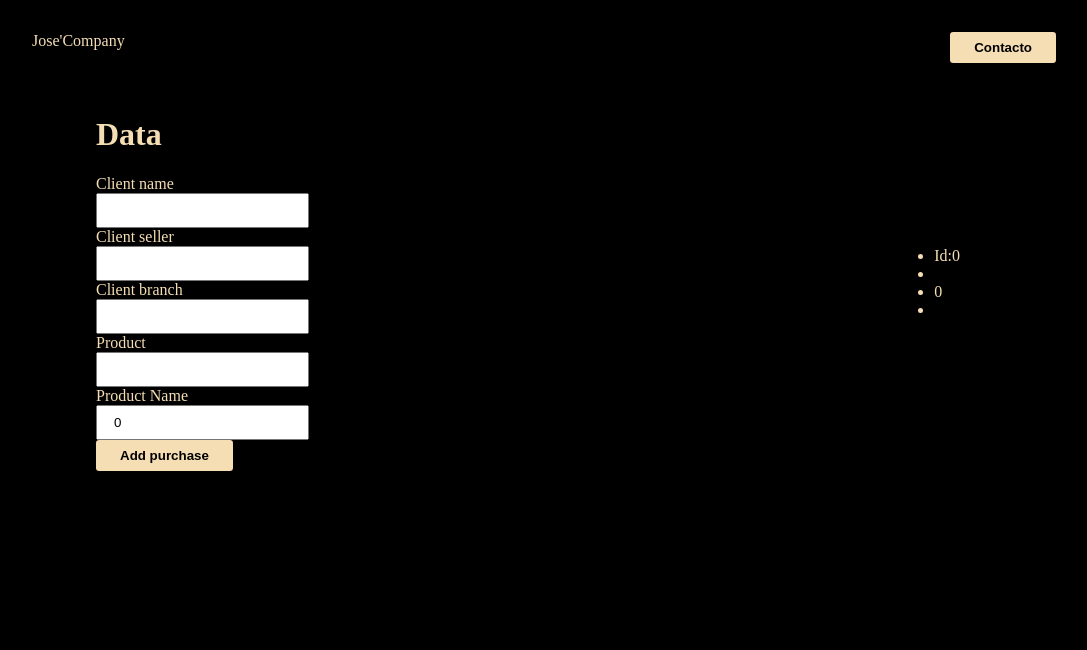
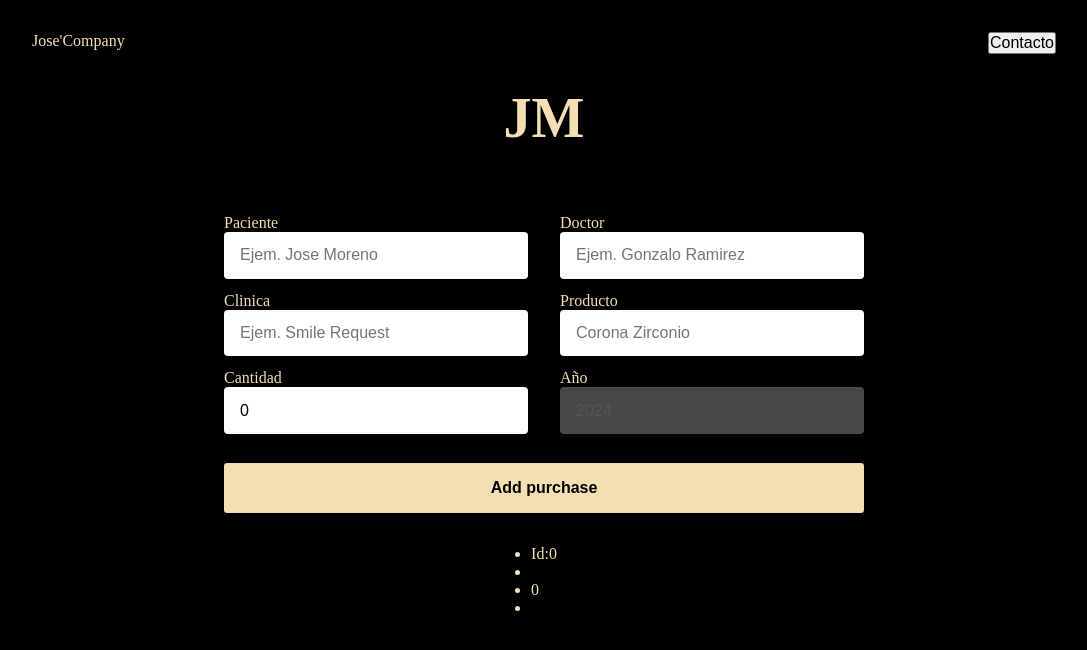
Before and after one commit to JooseMM/cuentas-PDF, a React (Vite) app: page / in a window 1280 px wide. Shown: the top 650 px of the page, without its empty margins (96-1183 px from the left). Built offline with nearby package versions, Linux system fonts and the light colour scheme.

Commit message:
add styles to wide screens

```diff
--- a/src/App.css
+++ b/src/App.css
@@ -1,34 +1,70 @@
+*, * > * {
+  box-sizing: border-box;
+  padding: 0;
+  margin: 0;
+  font-size: 16px;
+}
+main {
+  flex-direction: row;
+  width: 40rem;
+  margin-inline: auto;
+}
+input{
+  padding: 0.9rem 1rem;
+  border: none;
+  border-radius: 4px;
+}
+h1 {
+  font-size: 3.5rem;
+  text-align: center;
+  margin-bottom: 4rem;
+}
 .navbar {
+  display: flex;
+  justify-content: space-between;
   width: 80%;
   margin-inline:auto;
   margin-block: 2rem;
 }
-.flex-center {
+.main-container {
   display: flex;
-  justify-content: space-between;
-}
-main {
-  flex-direction: row;
-  width: 70%;
-  margin-inline: auto;
+  flex-direction: column;
 }
 .input-section {
+  display: flex;
+  flex-direction: column;
+}
+.input-section .input-row:not(:last-child) {
+  margin-bottom: 0.8rem;
+}
+.input-section .input-row {
+  display: flex;
+  justify-items: center;
+}
+.input-row .single-input {
+  display: flex;
+  flex-direction: column;
+  width: 19rem;
+}
+.input-row .single-input:not(:last-child) {
   margin-right: 2rem;
-  flex-direction: column;
-  align-items:flex-start;
+}
+.single-input > input {
+  width: 100%;
 }
 .output-section {
-  margin-right: 2rem;
+  display: flex;
+  flex-direction: column;
+  margin-top: 2rem;
   align-items: center;
 }
-button {
+.input-section .add-button {
+  margin-top: 1rem;
+  width: 100%;
   background-color: wheat;
   outline: none;
   border: none;
-  padding: 0.5rem 1.5rem;
+  padding: 1rem;
   border-radius: 0.2rem;
   font-weight: 600;
 }
-input{
-  padding: 0.5rem 1rem;
-}
--- a/src/App.tsx
+++ b/src/App.tsx
@@ -1,14 +1,20 @@
 import './App.css'
 import Navbar from './Components/Navbar'
-import MainContainer from './Components/MainContainer'
+import { useAccountState } from './CustomHooks/useAccountState';
+import InputInterface from './Components/InputInterface';
+import OutputInterface from './Components/OutputInterface';
 
 function App() {
 
+    const  { state, handleChange }= useAccountState();
   return (
-    <div >
+    <>
       <Navbar/>
-      <MainContainer/>
-    </div>
+    <main className="main-container">
+      <InputInterface handleChange={handleChange} state={state} />
+      <OutputInterface state={state}/>
+    </main>
+    </>
   )
 }
 
--- a/src/Components/InputInterface.tsx
+++ b/src/Components/InputInterface.tsx
@@ -2,36 +2,63 @@ import { InputInterfaceProps } from "../interfaces/interfaces";
 
 function InputInterface ({state, handleChange}:InputInterfaceProps) {
 const currentIndex = state.length - 1;
+const currentYear = 2024;
   return (
 	  <form onSubmit={(event)=> handleChange(event, true, "finish")}
-	className="input-section flex-center">
-	<h1>Data</h1>
-	  <label htmlFor='client-name'>Client name</label>
+	className="input-section">
+	<h1>JM</h1>
+	<div className="input-row">
+	  <div className="single-input">
+	    <label htmlFor='client-name'>Paciente</label>
 	    <input type="text" id="client-name"
+	    placeholder="Ejem. Jose Moreno"
 	    value={state[currentIndex].clientName}
 	    onChange={(e)=> handleChange(undefined, e.target.value, 'clientName')}
 	    />
-	  <label htmlFor='client-seller'>Client seller</label>
+	  </div>
+	    <div className="single-input">
+	      <label htmlFor='client-seller'>Doctor</label>
 	      <input type="text" id="client-seller"
+	      placeholder="Ejem. Gonzalo Ramirez"
 	      value={state[currentIndex].clientSeller}
 	      onChange={(e)=> handleChange(undefined, e.target.value, 'clientSeller')}
 	      />
-	  <label htmlFor='client-branch'>Client branch</label>
+	    </div>
+	    </div>
+	    <div className="input-row">
+	    <div className="single-input">
+	      <label htmlFor='client-branch'>Clinica</label>
 	      <input type="text" id="client-branch"
+	      placeholder="Ejem. Smile Request"
 	      value={state[currentIndex].branch}
-	  onChange={(e)=> handleChange(undefined, e.target.value, 'branch')}
-	  />
-	  <label htmlFor='product-name'>Product</label>
+	      onChange={(e)=> handleChange(undefined, e.target.value, 'branch')}/>
+	    </div>
+	    <div className="single-input">
+	      <label htmlFor='product-name'>Producto</label>
 	      <input type="text" id="product-name"
+	      placeholder="Corona Zirconio"
 	      value={state[currentIndex].productName}
 	      onChange={(e)=> handleChange(undefined, e.target.value, 'productName')}
 	      />
-	  <label htmlFor='product-price'>Product Name</label>
+	    </div>
+	    </div>
+	    <div className="input-row">
+	    <div className="single-input">
+	      <label htmlFor='product-price'>Cantidad</label>
 	      <input type="number" id="product-price"
 	      value={state[currentIndex].productPrice}
 	      onChange={(e)=> handleChange(undefined, e.target.value, 'productPrice')}
 	      />
-	  <button type='submit'>Add purchase</button>
+	    </div>
+	      <div className="single-input">
+	      <label htmlFor='product-price'>Año</label>
+	      <input type="number" id="product-price"
+	      disabled
+	      value={currentYear}
+	      />
+	      </div>
+	    </div>
+	  <button className="add-button" type='submit'>Add purchase</button>
 	</form>
   );
 }
--- a/src/Components/MainContainer.tsx
+++ /dev/null
@@ -1,17 +0,0 @@
-import '../App.css';
-import { useAccountState } from '../CustomHooks/useAccountState';
-import InputInterface from './InputInterface';
-import OutputInterface from './OutputInterface';
-
-const MainContainer = () => {
-    const  { state, handleChange }= useAccountState();
-
-  return (
-    <main className="flex-center">
-      <InputInterface handleChange={handleChange} state={state} />
-      <OutputInterface state={state}/>
-    </main>
-  )
-
-}
-export default MainContainer;
--- a/src/Components/Navbar.tsx
+++ b/src/Components/Navbar.tsx
@@ -1,6 +1,6 @@
 const Navbar = () => {
   return (
-  <header className="navbar flex-center">
+  <header className="navbar">
     <span>Jose&#39;Company</span>
     <button onClick={()=> window.alert("You just contact me!!")}>Contacto</button>
   </header>
```
Lines whose indentation alone changed are shown as unchanged.
